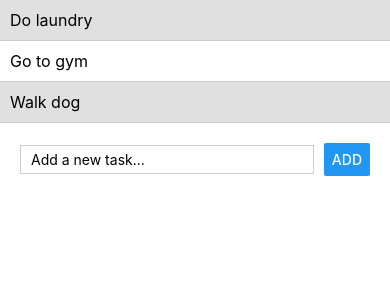
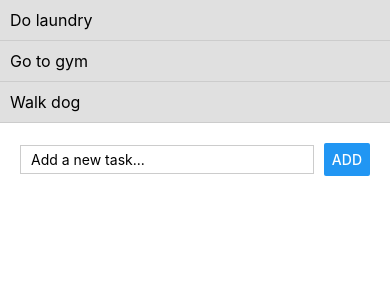
Before and after one commit to brandon-tran8/AppCreationLab, a React Native app: screen / in a window 390 px wide. Shown: the top 300 px of the page. Built offline with nearby package versions, Linux system fonts and the light colour scheme.

Commit message:
Lab 3 (Using Props and State Management)

```diff
--- a/App.jsx
+++ b/App.jsx
@@ -8,11 +8,14 @@ import React from 'react';
 import {SafeAreaView} from 'react-native';
 import ToDoList from './components/ToDoList';
 import ToDoForm from './components/ToDoForm';
+import {useState} from 'react';
 
 function App() {
+  const [tasks] = useState(['Do laundry', 'Go to gym', 'Walk dog']);
+
   return (
     <SafeAreaView>
-      <ToDoList />
+      <ToDoList tasks={tasks} />
       <ToDoForm />
     </SafeAreaView>
   );
--- a/components/ToDoList.jsx
+++ b/components/ToDoList.jsx
@@ -1,25 +1,17 @@
 import React from 'react';
 import {StyleSheet, Pressable, View, Text, ScrollView} from 'react-native';
 
-export default function ToDoList() {
+export default function ToDoList({tasks}) {
   return (
     <>
       <ScrollView>
-        <Pressable>
-          <View style={[styles.task, styles.completed]}>
-            <Text style={styles.taskText}>Do laundry</Text>
-          </View>
-        </Pressable>
-        <Pressable>
-          <View style={[styles.task]}>
-            <Text style={styles.taskText}>Go to gym</Text>
-          </View>
-        </Pressable>
-        <Pressable>
-          <View style={[styles.task, styles.completed]}>
-            <Text style={styles.taskText}>Walk dog</Text>
-          </View>
-        </Pressable>
+        {tasks.map((task, index) => (
+          <Pressable key={index}>
+            <View style={[styles.task, styles.completed]}>
+              <Text style={styles.taskText}>{task}</Text>
+            </View>
+          </Pressable>
+        ))}
       </ScrollView>
     </>
   );
```
